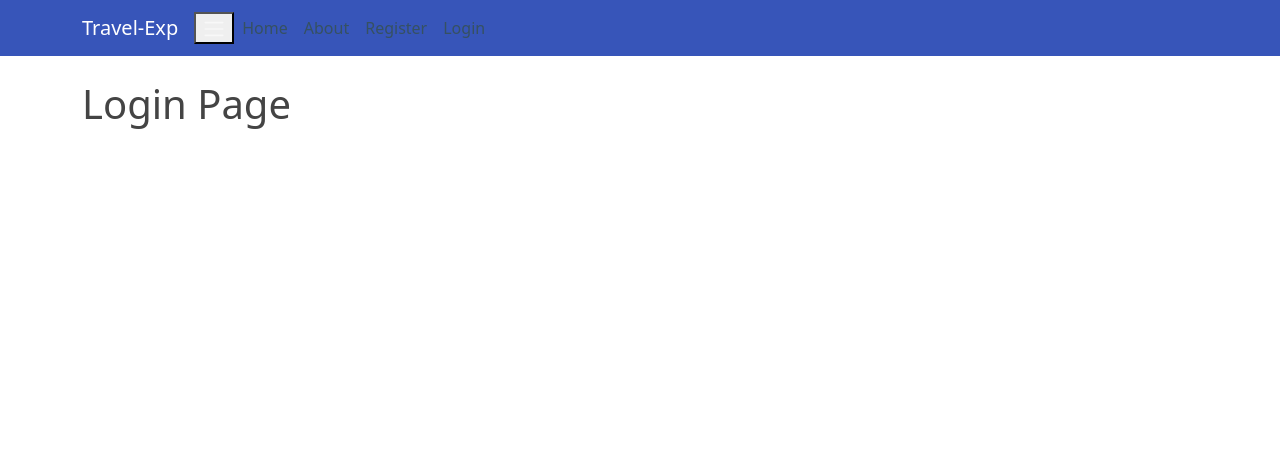
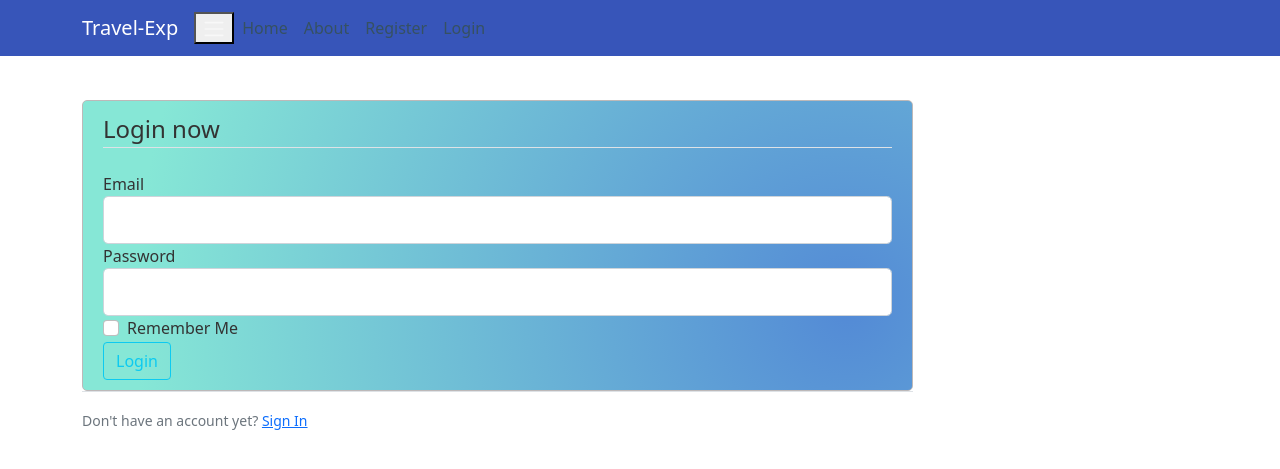
Before and after one commit to Clemo97/travel-exp, a Flask app: page /login in a window 1280 px wide. Shown: the top 469 px of the page. Run offline with Flask 2, Linux system fonts and the light colour scheme.

Commit message:
login form

```diff
--- a/app/auth/views.py
+++ b/app/auth/views.py
@@ -9,8 +9,12 @@ from flask_login import login_user, logout_user, login_required
 @auth.route('/login', methods=['GET','POST'])
 def login():
     form = LoginForm()
-
-
+    if form.validate_on_submit():
+        if form.email.data == 'collo@gmail.com' and form.password.data == 'password':
+            flash('You have successfully logged in', 'success')
+            return redirect (url_for('home'))
+        else:
+            flash('Unsuccessful log in', 'danger')
     return render_template('login.html', form=form)
 
 
--- a/app/static/styles.css
+++ b/app/static/styles.css
@@ -16,7 +16,7 @@ h1,h2,h3,h4,h5,h6{
     font-weight: 500;
 }
 .content-section{
-    background:whitesmoke;
+    background-image: radial-gradient( circle farthest-corner at 92.3% 71.5%,  rgba(83,138,214,1) 0%, rgba(134,231,214,1) 90% );
     padding: 10px 20px;
     border: 1px solid #bdb9b9;
     border-radius: 5px;
--- a/app/templates/login.html
+++ b/app/templates/login.html
@@ -1,4 +1,52 @@
 {% extends "base.html"%}
 {% block content %}
-    <h1>Login Page</h1>
+<div class="content-section">
+    <form method="POST" action="">
+        {{ form.hidden_tag() }}
+        <fieldset>
+            <legend class="border-bottom mb-4">Login now</legend>
+            <div class="form-group">
+                {{ form.email.label(class = "form-control-label") }}
+
+                {% if form.email.errors %}
+                {{ form.email(class = "form-control form-control-lg is-invalid") }}
+                <div class="invalid-feedback">
+                    {% for errors in form.email.errors %}
+                    <span>{{error}}</span>
+                    {%endfor%}
+                </div>
+                {% else %}
+                {{ form.email(class = "form-control form-control-lg") }}
+                {% endif %}
+
+            </div>
+            <div class="form-group">
+                {{ form.password.label(class = "form-control-label") }}
+                {% if form.password.errors %}
+                {{ form.password(class = "form-control form-control-lg is-invalid") }}
+                <div class="invalid-feedback">
+                    {% for errors in form.password.errors %}
+                    <span>{{error}}</span>
+                    {%endfor%}
+                </div>
+                {% else %}
+                {{ form.password(class = "form-control form-control-lg") }}
+                {% endif %}
+            </div>
+            <div class="form-check">
+                {{ form.remember(class="form-check-input")}}
+                {{ form.remember.label(class="form-check-label")}}
+            </div>
+        </fieldset>
+        <div id="btn1" class="form-group">
+            {{ form.submit(class = "btn btn-outline-info")}}
+        </div>
+    </form>
+</div>
+
+<div id="div2" class="border-top pt-3">
+    <small class="text-muted">
+        Don't have an account yet? <a class="ml-2" href="{{ url_for('register') }}">Sign In</a>
+    </small>
+</div>
 {% endblock content%}
```
